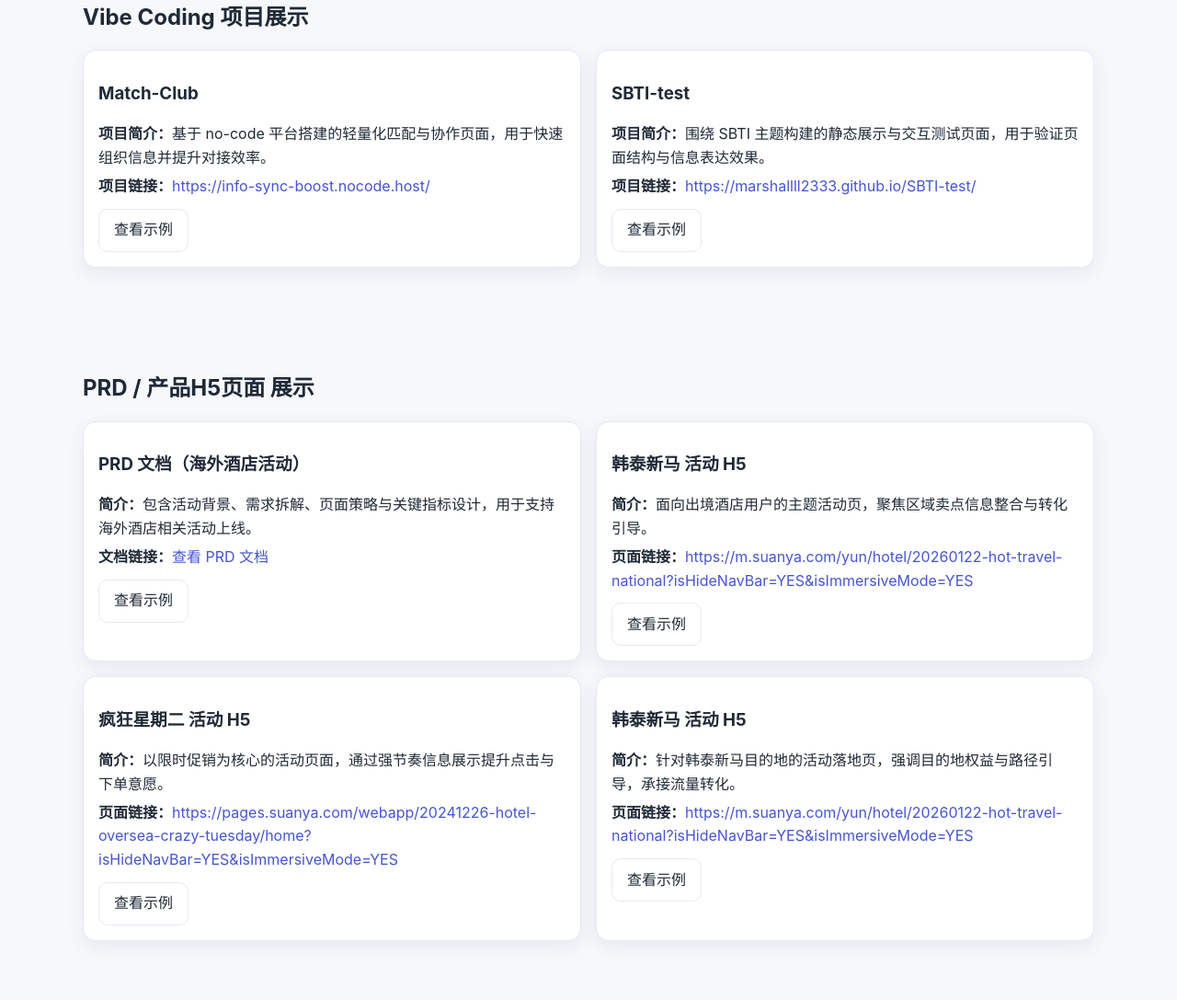
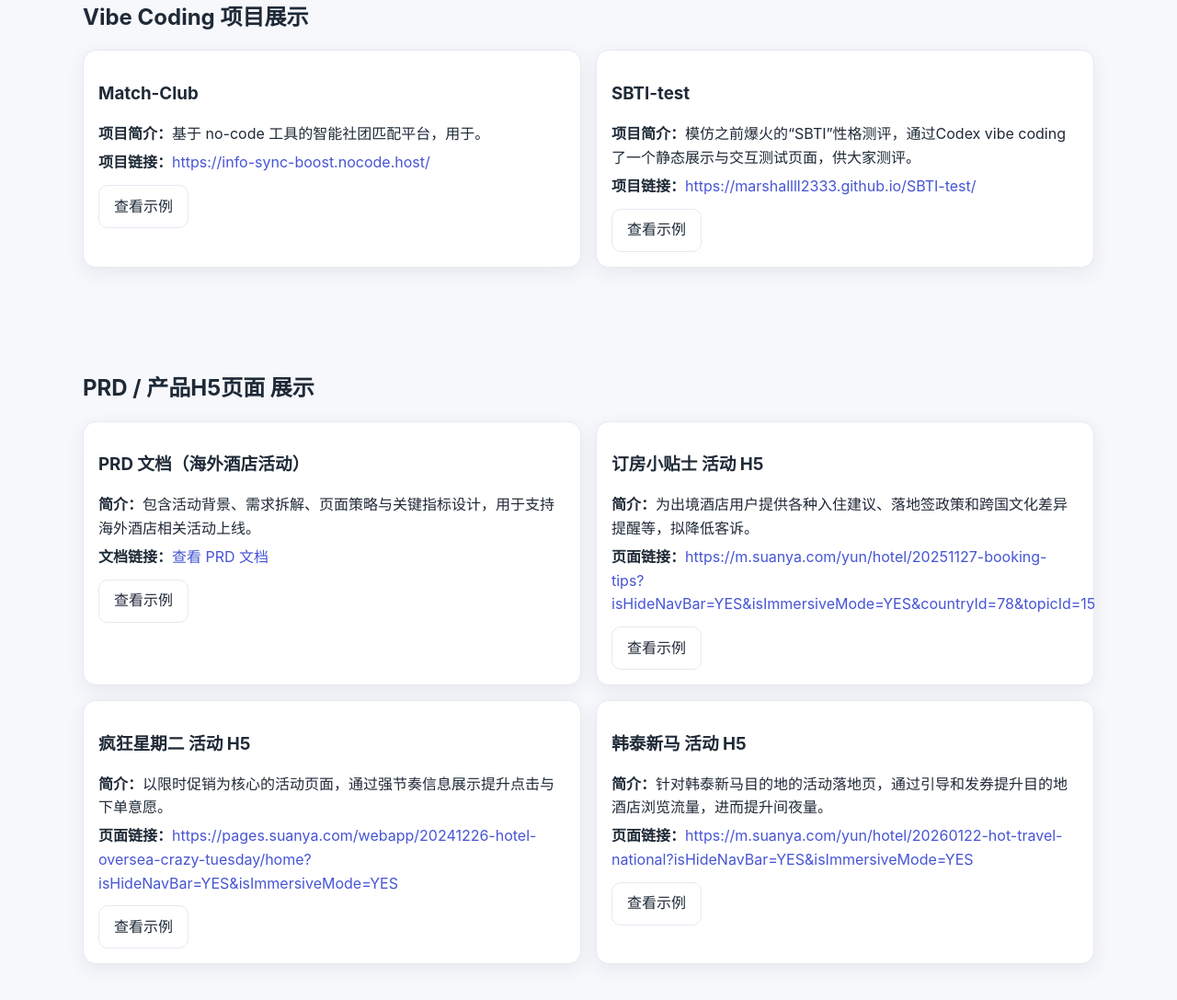
Before and after one commit to Marshall-2333/Marshall-2333-Marshall-s-Portfolios-for-PM, a plain HTML site: page index.html in a window 1280 px wide. Shown: the part 1636-2723 px from the top of the page at 92% size. Drawn offline with Linux system fonts and the light colour scheme.

Commit message:
Update index.html

```diff
--- a/index.html
+++ b/index.html
@@ -111,7 +111,7 @@
       <div class="grid two">
         <article class="card project">
           <h3>Match-Club</h3>
-          <p><strong>项目简介：</strong>基于 no-code 平台搭建的轻量化匹配与协作页面，用于快速组织信息并提升对接效率。</p>
+          <p><strong>项目简介：</strong>基于 no-code 工具的智能社团匹配平台，用于。</p>
           <p><strong>项目链接：</strong><a href="https://info-sync-boost.nocode.host/" target="_blank" rel="noopener noreferrer">https://info-sync-boost.nocode.host/</a></p>
           <details class="project-example">
             <summary class="btn">查看示例</summary>
@@ -120,7 +120,7 @@
         </article>
         <article class="card project">
           <h3>SBTI-test</h3>
-          <p><strong>项目简介：</strong>围绕 SBTI 主题构建的静态展示与交互测试页面，用于验证页面结构与信息表达效果。</p>
+          <p><strong>项目简介：</strong>模仿之前爆火的“SBTI”性格测评，通过Codex vibe coding了一个静态展示与交互测试页面，供大家测评。</p>
           <p><strong>项目链接：</strong><a href="https://marshallll2333.github.io/SBTI-test/" target="_blank" rel="noopener noreferrer">https://marshallll2333.github.io/SBTI-test/</a></p>
           <details class="project-example">
             <summary class="btn">查看示例</summary>
@@ -143,12 +143,12 @@
           </details>
         </article>
         <article class="card project">
-          <h3>韩泰新马 活动 H5</h3>
-          <p><strong>简介：</strong>面向出境酒店用户的主题活动页，聚焦区域卖点信息整合与转化引导。</p>
-          <p><strong>页面链接：</strong><a href="https://m.suanya.com/yun/hotel/20260122-hot-travel-national?isHideNavBar=YES&isImmersiveMode=YES" target="_blank" rel="noopener noreferrer">https://m.suanya.com/yun/hotel/20260122-hot-travel-national?isHideNavBar=YES&isImmersiveMode=YES</a></p>
+          <h3>订房小贴士 活动 H5</h3>
+          <p><strong>简介：</strong>为出境酒店用户提供各种入住建议、落地签政策和跨国文化差异提醒等，拟降低客诉。</p>
+          <p><strong>页面链接：</strong><a href="https://m.suanya.com/yun/hotel/20251127-booking-tips?isHideNavBar=YES&isImmersiveMode=YES&countryId=78&topicId=15" target="_blank" rel="noopener noreferrer">https://m.suanya.com/yun/hotel/20251127-booking-tips?isHideNavBar=YES&isImmersiveMode=YES&countryId=78&topicId=15</a></p>
           <details class="project-example">
             <summary class="btn">查看示例</summary>
-            <img src="Photos/f1.jpeg" alt="方韩泰新马 活动 H5 示例图" class="project-image" />
+            <img src="Photos/f1.jpeg" alt="订房小贴士 活动 H5 示例图" class="project-image" />
           </details>
         </article>
         <article class="card project">
@@ -162,7 +162,7 @@
         </article>
         <article class="card project">
           <h3>韩泰新马 活动 H5</h3>
-          <p><strong>简介：</strong>针对韩泰新马目的地的活动落地页，强调目的地权益与路径引导，承接流量转化。</p>
+          <p><strong>简介：</strong>针对韩泰新马目的地的活动落地页，通过引导和发券提升目的地酒店浏览流量，进而提升间夜量。</p>
           <p><strong>页面链接：</strong><a href="https://m.suanya.com/yun/hotel/20260122-hot-travel-national?isHideNavBar=YES&isImmersiveMode=YES" target="_blank" rel="noopener noreferrer">https://m.suanya.com/yun/hotel/20260122-hot-travel-national?isHideNavBar=YES&isImmersiveMode=YES</a></p>
           <details class="project-example">
             <summary class="btn">查看示例</summary>
```
